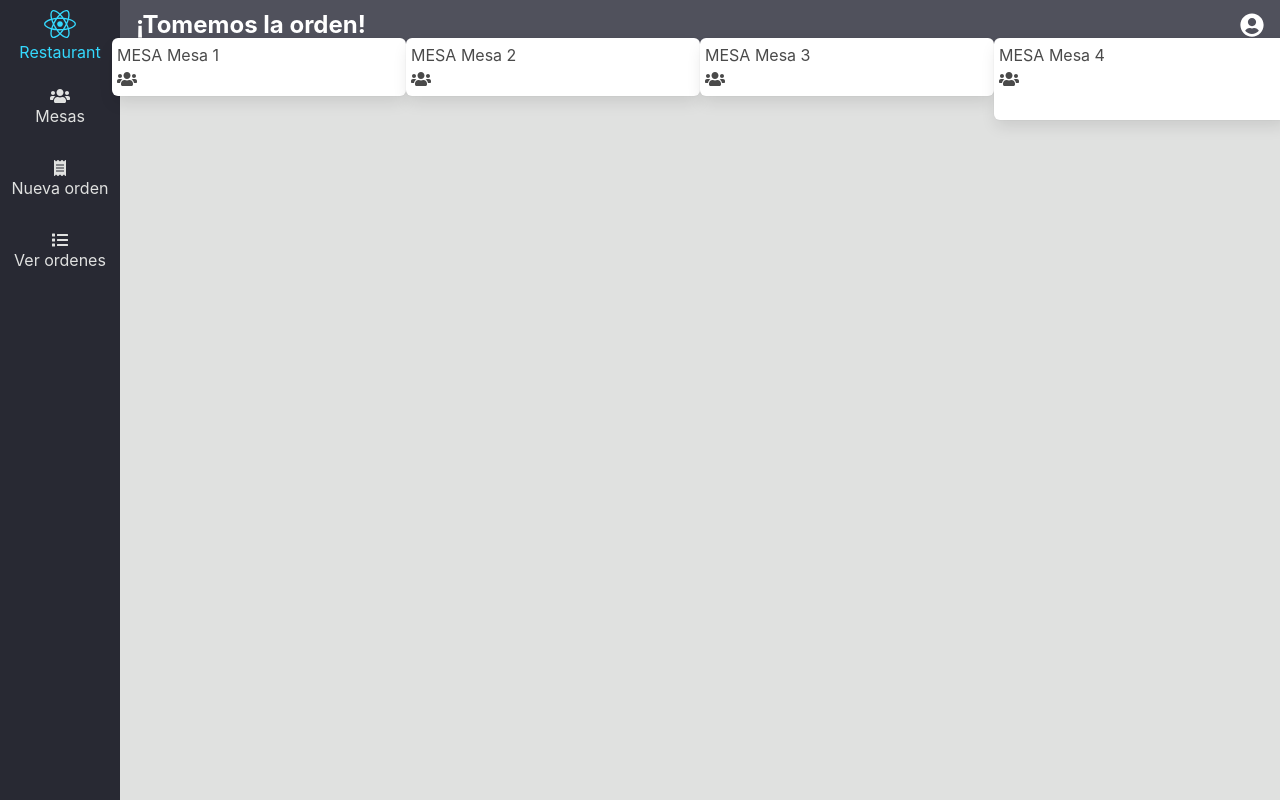
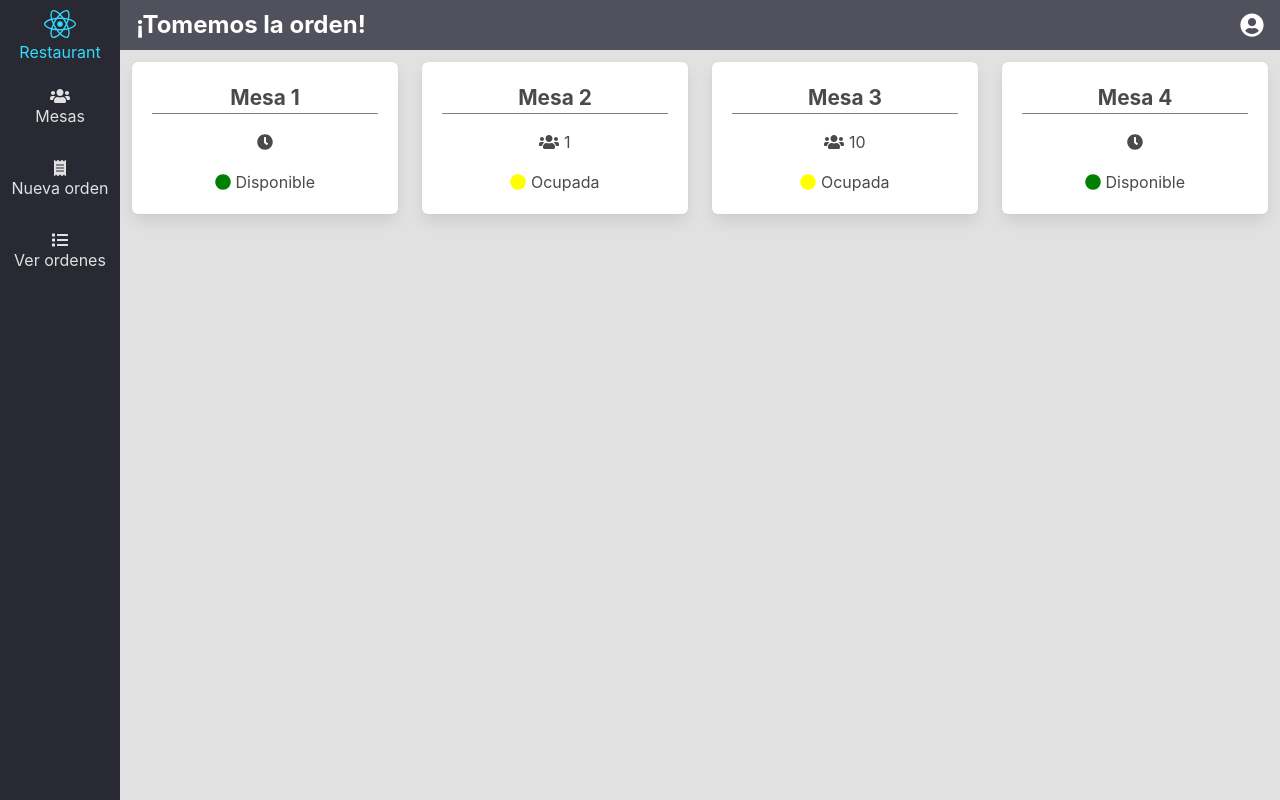
Before and after one commit to devCharles/react-restaurant, a React (Create React App) app in the folder webapp/: page /restaurant/tables-list in a window 1280 px wide. Built offline with nearby package versions, Linux system fonts and the light colour scheme.

Commit message:
Tables done

```diff
--- /dev/null
+++ b/webapp/src/components/Table/Table.module.css
@@ -0,0 +1,34 @@
+
+.table {
+  display: flex;
+  flex-direction: column;
+  justify-content: center;
+  align-items: center;
+  cursor: pointer;
+}
+
+.table:hover {
+  transform: scale(1.05, 1.05);
+  border: 1px solid var(--blue);
+  border-color: var(--blue);
+}
+
+.header {
+  font-weight: bold;
+  font-size: 1.3rem;
+  border-bottom: 1px solid gray;
+  width: 100%;
+  text-align: center;
+}
+
+.body {
+  padding: 1rem 0;
+}
+
+.taken {
+  color: yellow;
+}
+
+.available {
+  color: green;
+}
--- /dev/null
+++ b/webapp/src/components/Table/index.js
@@ -0,0 +1,41 @@
+import React, { Component } from 'react'
+import { FontAwesomeIcon } from '@fortawesome/react-fontawesome'
+import classNames from 'classnames/bind'
+
+import styleModule from './Table.module.css'
+
+const styles = classNames.bind(styleModule)
+
+class Table extends Component {
+  render () {
+    const { table } = this.props
+    return (
+      <div className={styles('column', 'is-one-quarter')} >
+        <div className={styles('box', 'table')}>
+          <header className={styles('header')}>
+            {table.name}
+          </header>
+          <article className={styles('body')} >
+            { table.isTaken &&
+              <div>
+                <FontAwesomeIcon icon={['fas', 'users']} />
+                <span> { table.custommersNumber } </span>
+              </div>
+            }
+            { !table.isTaken &&
+              <FontAwesomeIcon icon={['fas', 'clock']} />
+            }
+          </article>
+          <footer>
+            <FontAwesomeIcon
+              icon={['fas', 'circle']}
+              className={styles({ 'taken': table.isTaken }, { 'available': !table.isTaken })} />
+            <span> { table.isTaken ? 'Ocupada' : 'Disponible' } </span>
+          </footer>
+        </div>
+      </div>
+    )
+  }
+}
+
+export default Table
--- a/webapp/src/components/TablesList/TablesList.module.css
+++ b/webapp/src/components/TablesList/TablesList.module.css
@@ -1,3 +1,8 @@
-.table {
-  padding: 5px;
+
+.tables-container {
+  width: 100%;
 }
+
+.tables-columns {
+  margin: 0;
+}
--- a/webapp/src/components/TablesList/index.js
+++ b/webapp/src/components/TablesList/index.js
@@ -1,41 +1,42 @@
 import React, { Component } from 'react'
 import classNames from 'classnames/bind'
+
+import Table from '../Table'
 import styleModule from './TablesList.module.css'
-import { FontAwesomeIcon } from '@fortawesome/react-fontawesome'
 
 const styles = classNames.bind(styleModule)
 
 const tables = [
   {
-    name: 'Mesa 1'
+    name: 'Mesa 1',
+    isTaken: false,
+    custommersNumber: 2
   },
   {
-    name: 'Mesa 2'
+    name: 'Mesa 2',
+    isTaken: true,
+    custommersNumber: 1
+
   },
   {
-    name: 'Mesa 3'
+    name: 'Mesa 3',
+    isTaken: true,
+    custommersNumber: 10
+
   },
   {
-    name: 'Mesa 4'
+    name: 'Mesa 4',
+    isTaken: false,
+    custommersNumber: 9
   }
 ]
 
 class TableList extends Component {
   render () {
     return (
-      <section className='container'>
-        {/* TODO: list tables here */}
-        <div className='columns is-multiline is-centered '>
-          { tables.map(table => (
-            <div className={styles('column', 'is-2-mobile', 'box', 'table')} >
-              <header className={styles('table-header')}>
-                MESA {table.name}
-              </header>
-              <article>
-                <FontAwesomeIcon icon={['fas', 'users']} />
-              </article>
-            </div>
-          ))}
+      <section className={styles('', 'tables-container')}>
+        <div className={styles('columns', 'is-multiline', 'tables-columns')}>
+          { tables.map(table => <Table table={table} />) }
         </div>
       </section>
     )
--- a/webapp/src/views/Admin/Admin.module.css
+++ b/webapp/src/views/Admin/Admin.module.css
@@ -8,6 +8,7 @@
 .content {
   display: grid;
   grid-template-rows: 50px auto;
+  grid-template-columns: auto;
 }
 
 .header {
--- a/webapp/src/views/Admin/index.js
+++ b/webapp/src/views/Admin/index.js
@@ -23,14 +23,12 @@ class Admin extends Component {
             </span>
             <FontAwesomeIcon icon={['fas', 'user-circle']} />
           </header>
-          <article>
           <Switch>
             <Route exact path='/restaurant/tables-list' component={TableList} />
             <Route exact path='/restaurant/new-order' component={() => (<p> new order! </p>)}/>
             <Route exact path='/restaurant/orders-list' component={() => (<p> orders list! </p>)}/>
             <Route component={() => (<p> NOT FOUND! </p>)} />
           </Switch>
-          </article>
         </section>
       </div>
     )
```
Also changed, not shown: 1 other file (tests, documents, lock files or other folders). Lines whose indentation alone changed are shown as unchanged.
